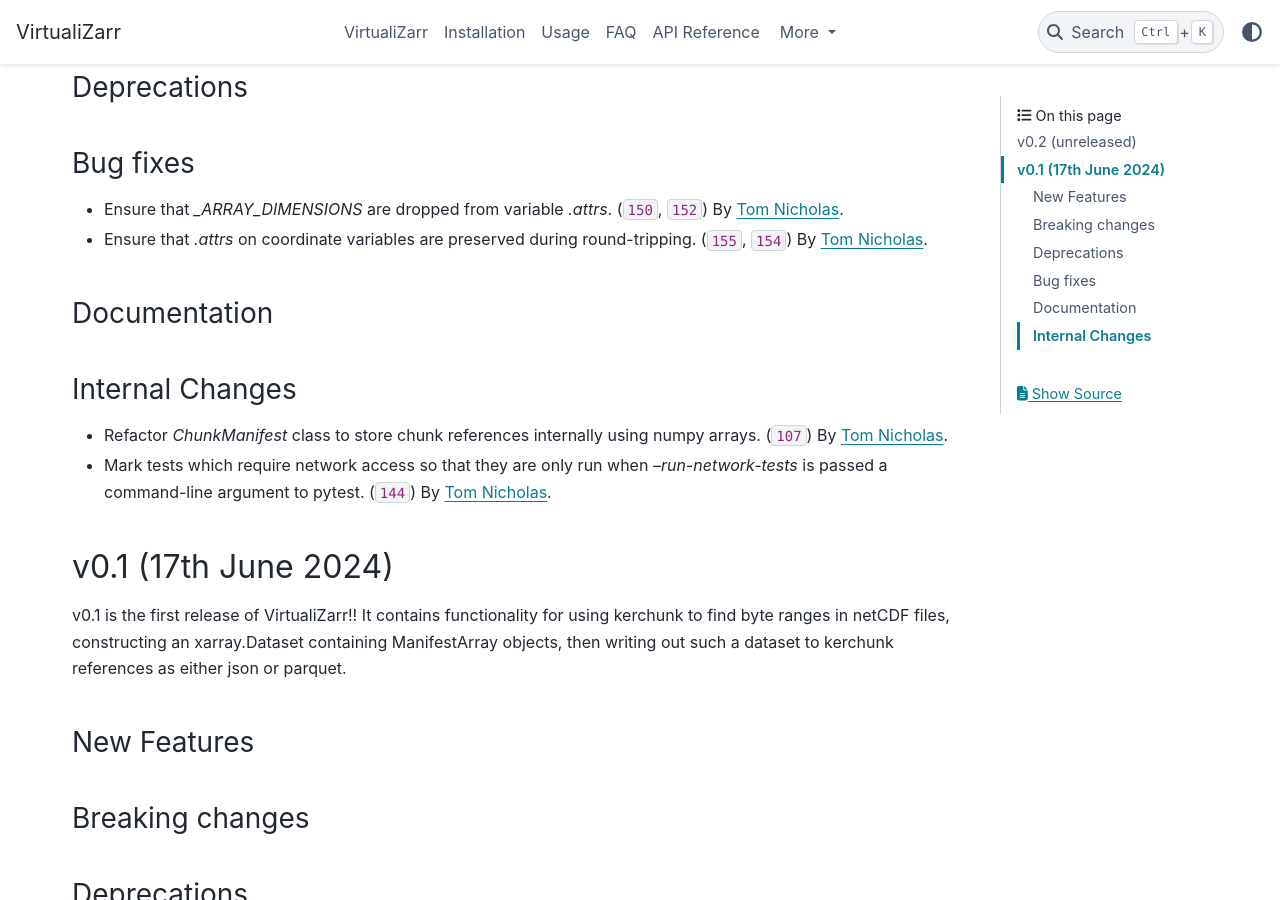
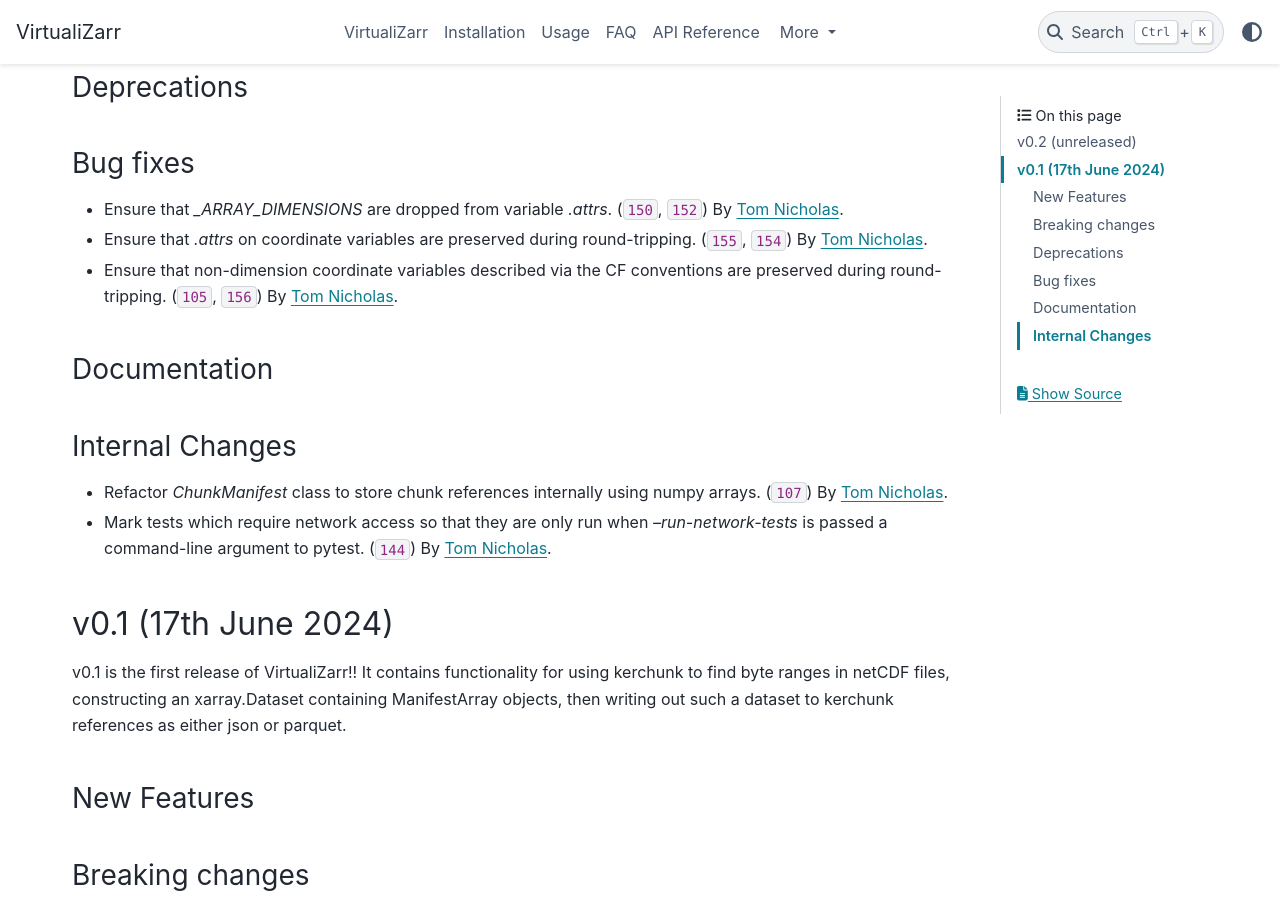
Before and after one commit to zarr-developers/VirtualiZarr, a Sphinx documentation site: the page built from docs/releases.rst, in a window 1280 px wide and 900 px high, scrolled down 512 px. Built offline with Sphinx 7.4.7 and the PyData theme 0.15.4, drawn with Linux system fonts in a browser that asks for light colours; cross-references to code outside the pages are shown as plain code.

Commit message:
release notes

```diff
--- a/docs/releases.rst
+++ b/docs/releases.rst
@@ -28,6 +28,8 @@
 - Ensure that `_ARRAY_DIMENSIONS` are dropped from variable `.attrs`. (:issue:`150`, :pull:`152`)
   By `Tom Nicholas <https://github.com/TomNicholas>`_.
 - Ensure that `.attrs` on coordinate variables are preserved during round-tripping. (:issue:`155`, :pull:`154`)
+  By `Tom Nicholas <https://github.com/TomNicholas>`_.
+- Ensure that non-dimension coordinate variables described via the CF conventions are preserved during round-tripping. (:issue:`105`, :pull:`156`)
   By `Tom Nicholas <https://github.com/TomNicholas>`_.
 
 Documentation
```
